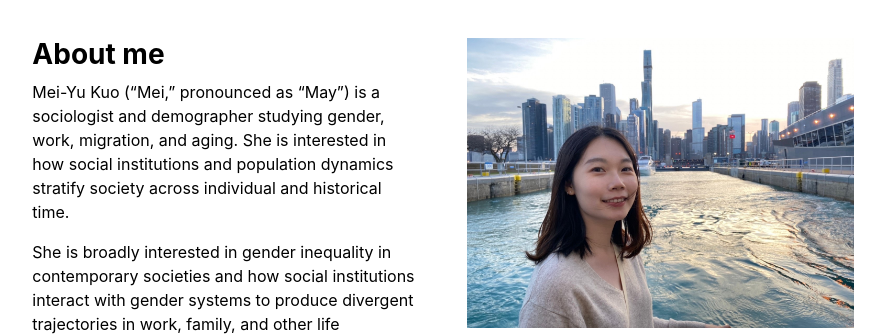
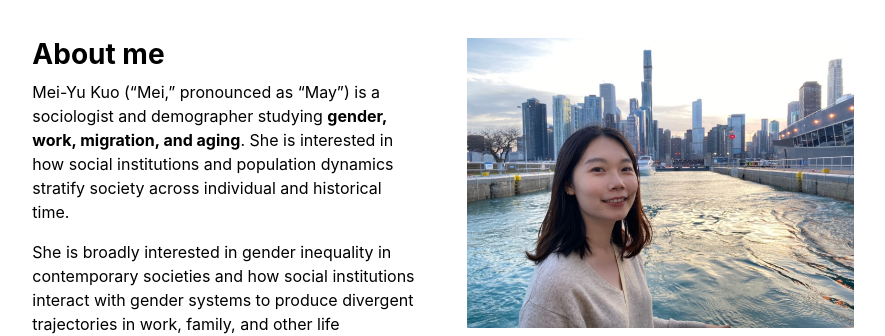
Before and after one commit to meisbase/meisbase.github.io, a Jekyll site: the page built from index.md, in a window 1280 px wide. Shown: the part 135-471 px from the top of the page, without its empty margins (197-1082 px from the left). Built offline with Jekyll 4.4.1, drawn with Linux system fonts in a browser that asks for light colours.

```diff
--- a/index.md
+++ b/index.md
@@ -3,7 +3,7 @@ layout: home
 title: "Home"
 ---
 
-Mei-Yu Kuo ("Mei," pronounced as "May") is a sociologist and demographer studying gender, work, migration, and aging. She is interested in how social institutions and population dynamics  stratify society across individual and historical time.
+Mei-Yu Kuo ("Mei," pronounced as "May") is a sociologist and demographer studying <b>gender, work, migration, and aging</b>. She is interested in how social institutions and population dynamics  stratify society across individual and historical time.
 
 She is broadly interested in gender inequality in contemporary societies and how social institutions interact with gender systems to produce divergent trajectories in work, family, and other life outcomes. One of her forthcoming papers in <b>Research in Social Stratification and Mobility</b>, based on her second-year paper, examines how gendered college major choices contribute to differential labor force integration across genders and create wage disparities—an angle largely neglected by previous studies on gendered employment dynamics. Another project in this strand investigates how college pathways shape young adults’ union formation patterns; this work received the <b>Poster Award in the Family Demography Session at the Population Association of America Annual Meeting</b> and the <b>Best Thesis Award from the Population Association of Taiwan</b>.
 
```
